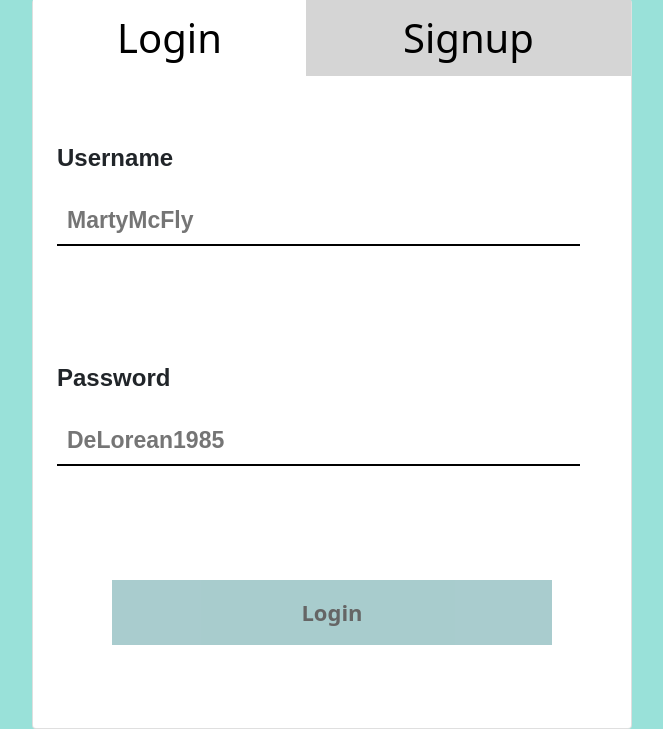
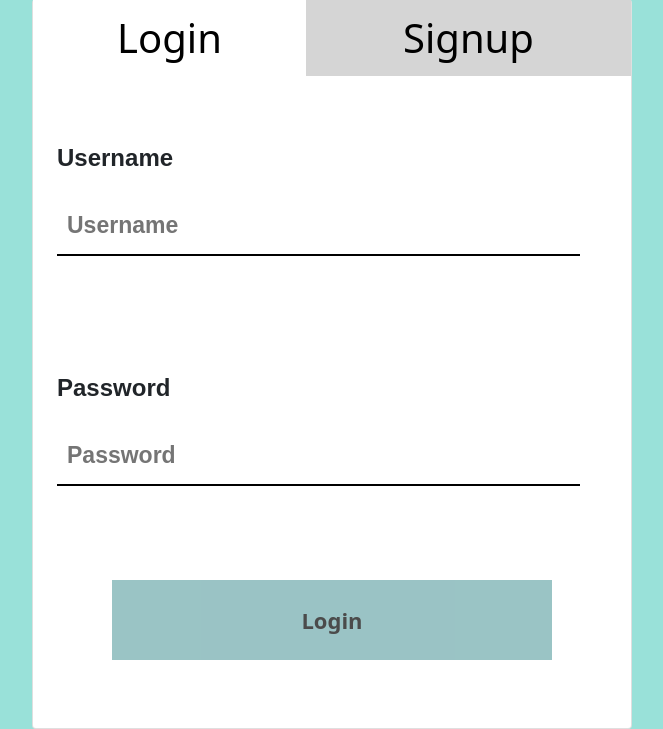
Before and after one commit to Cynerax/Group17, a PHP site: page / in a window 1280 px wide. Shown: the part 149-878 px from the top of the page, without its empty margins (308-971 px from the left). Run offline with PHP 8.4, Linux system fonts and the light colour scheme; some libraries are stand-ins or nearby versions.

Commit message:
login edits
spacing fix

```diff
--- a/css/style.css
+++ b/css/style.css
@@ -101,10 +101,10 @@ color: blue;
 .loginbutton
 {
   width: 80%;
-  height: 65px;
+  height: 80px;
   border: none;
   margin-left: 10%;
-  margin-top: 90px !important;
+  margin-top: 70px !important;
   margin-bottom: 0%;
   background: #70abad;
   border-radius: 0px;
@@ -113,7 +113,7 @@ color: blue;
   font-weight: bold;
   cursor: pointer;
   outline: none;
-  opacity: 0.6;
+  opacity: 0.7;
   transition: 0.3s;
 }
 .contactbutton
@@ -290,7 +290,7 @@ input[type="logintext"]{
   border: none;
   border-bottom: 2px solid black;
   display: block;
-  height: 50px;
+  height: 60px;
   width: 95%;
   background-color: transparent;
   padding: 0 10px;
@@ -305,7 +305,7 @@ input[type="password"]{
   border: none;
   border-bottom: 2px solid black;
   display: block;
-  height: 50px;
+  height: 60px;
   width: 95%;
   background-color: transparent;
   padding: 0 10px;
--- a/index.html
+++ b/index.html
@@ -105,9 +105,9 @@
 
 
                     <label for="username">Username</label>
-                  	<input type="logintext" id="loginName" placeholder="MartyMcFly" /><br />
+                  	<input type="logintext" id="loginName" placeholder="Username" /><br />
                   	<label for="password">Password</label>
-                    <input type="password" id="loginPassword" placeholder="DeLorean1985"/><br />
+                    <input type="password" id="loginPassword" placeholder="Password"/><br />
                   	<button type="button" id="loginButton" class="loginbutton" onclick="doLogin();"> Login </button>
 
                     <span id="loginResult"></span>
```
